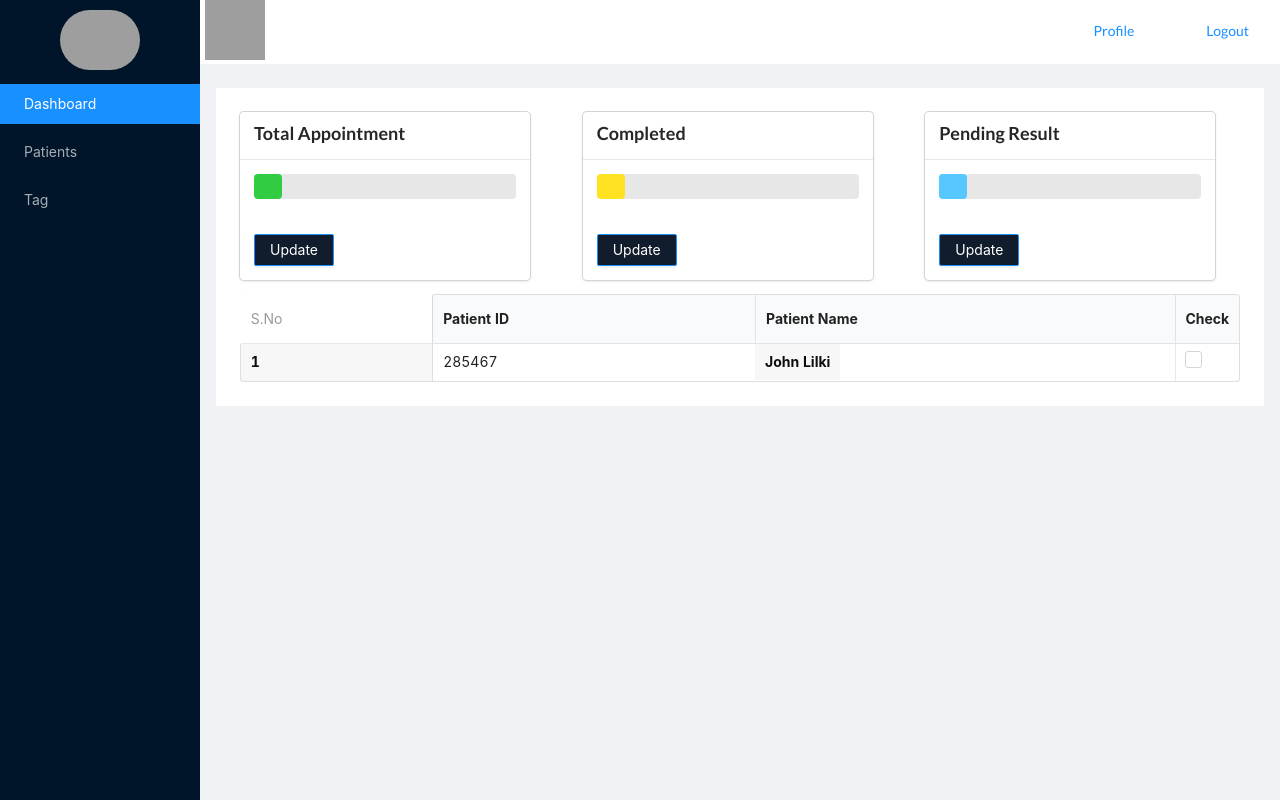
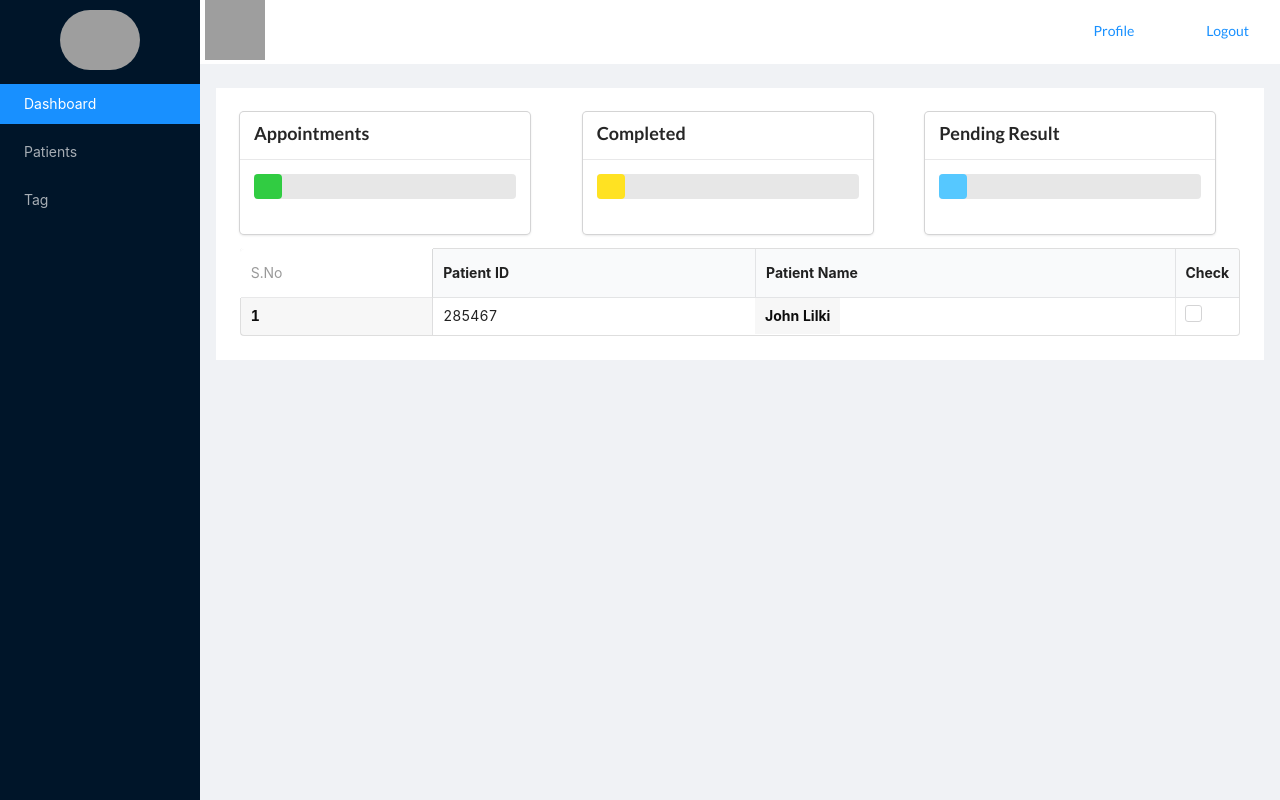
Before and after one commit to divyajomi08/dr_detection, a React app: page / in a window 1280 px wide. Built offline with nearby package versions, Linux system fonts and the light colour scheme; grey boxes are pictures that could not be loaded.

Commit message:
removed update

```diff
--- a/src/components/dashboard/PatientCard.jsx
+++ b/src/components/dashboard/PatientCard.jsx
@@ -16,9 +16,9 @@ const Card = (props) => {
                             </div>
                         </div>
                     </div>
-                    <div className="extra content">
+                    {/* <div className="extra content">
                         <DarkButton text="Update"></DarkButton>
-                    </div>
+                    </div> */}
                 </div>
             </div>
         </div>
--- a/src/views/Dashboard.jsx
+++ b/src/views/Dashboard.jsx
@@ -7,7 +7,7 @@ const Dashboard=()=>{
     return (
         <div>
             <div className="ui three column grid">
-                <Card title="Total Appointment" progressBarColor="ui green inverted progress" />
+                <Card title="Appointments" progressBarColor="ui green inverted progress" />
                 <Card title="Completed" progressBarColor="ui yellow inverted progress" />
                 <Card title="Pending Result" progressBarColor="ui blue inverted progress" />
             </div>
```
